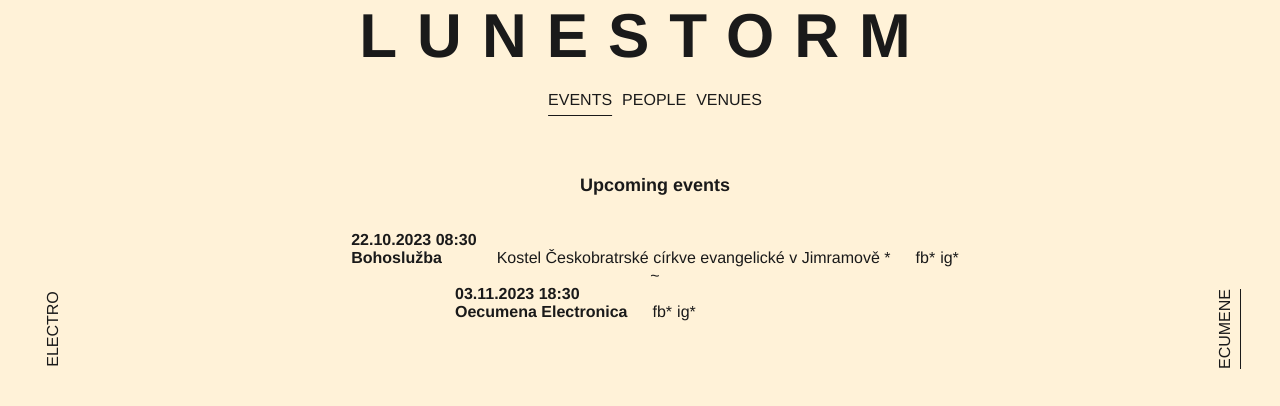
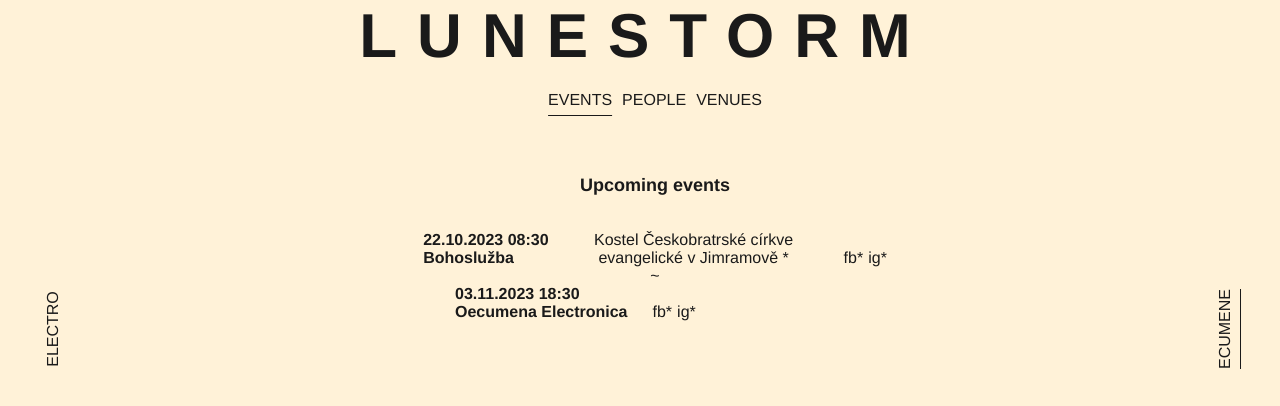
Before and after one commit to Kapicka/lunestorm, a Vue app: page /ecumene/events in a window 1280 px wide. Shown: the top 406 px of the page. Built offline with nearby package versions, Linux system fonts and the light colour scheme.

Commit message:
add max-width for place column

```diff
--- a/src/assets/styles/common.css
+++ b/src/assets/styles/common.css
@@ -64,6 +64,9 @@ h2 {
 
 .text-align-center {
     text-align: center;
+}
+.max-w250 {
+    max-width: 250px;
 }
 
 .text-align-right {
--- a/src/components/EventListItem.vue
+++ b/src/components/EventListItem.vue
@@ -5,7 +5,7 @@
         <div class="bold">{{ event.dateStart | formatDate }}</div>
         <div class="bold">{{ event.name }}</div>
       </div>
-      <a class="link link--star" v-if="event.place" target="_blank" :href="event.place.url">
+      <a class="link link--star text-align-center max-w250 " v-if="event.place" target="_blank" :href="event.place.url">
         {{ event.place.name }}
       </a>
       <div class="flex">
```
Also changed, not shown: 1 other file (tests, documents, lock files or other folders).
